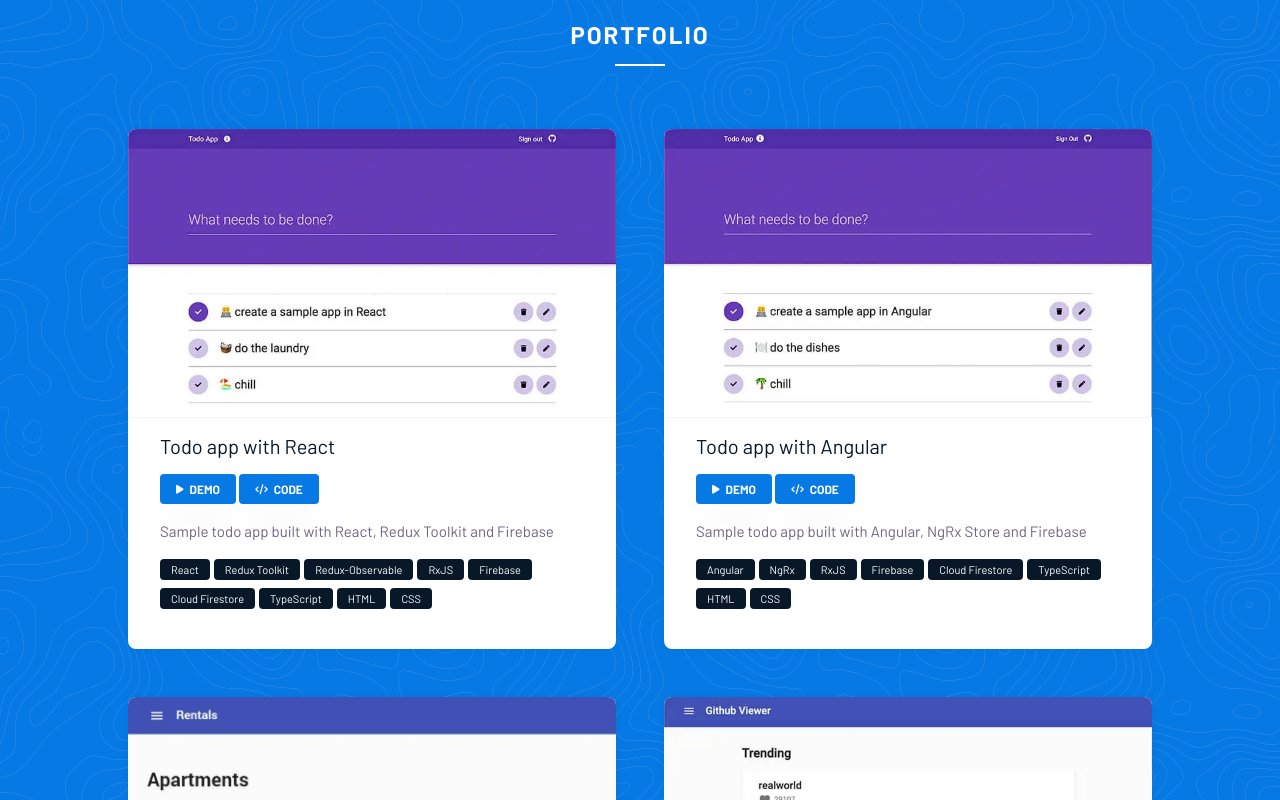
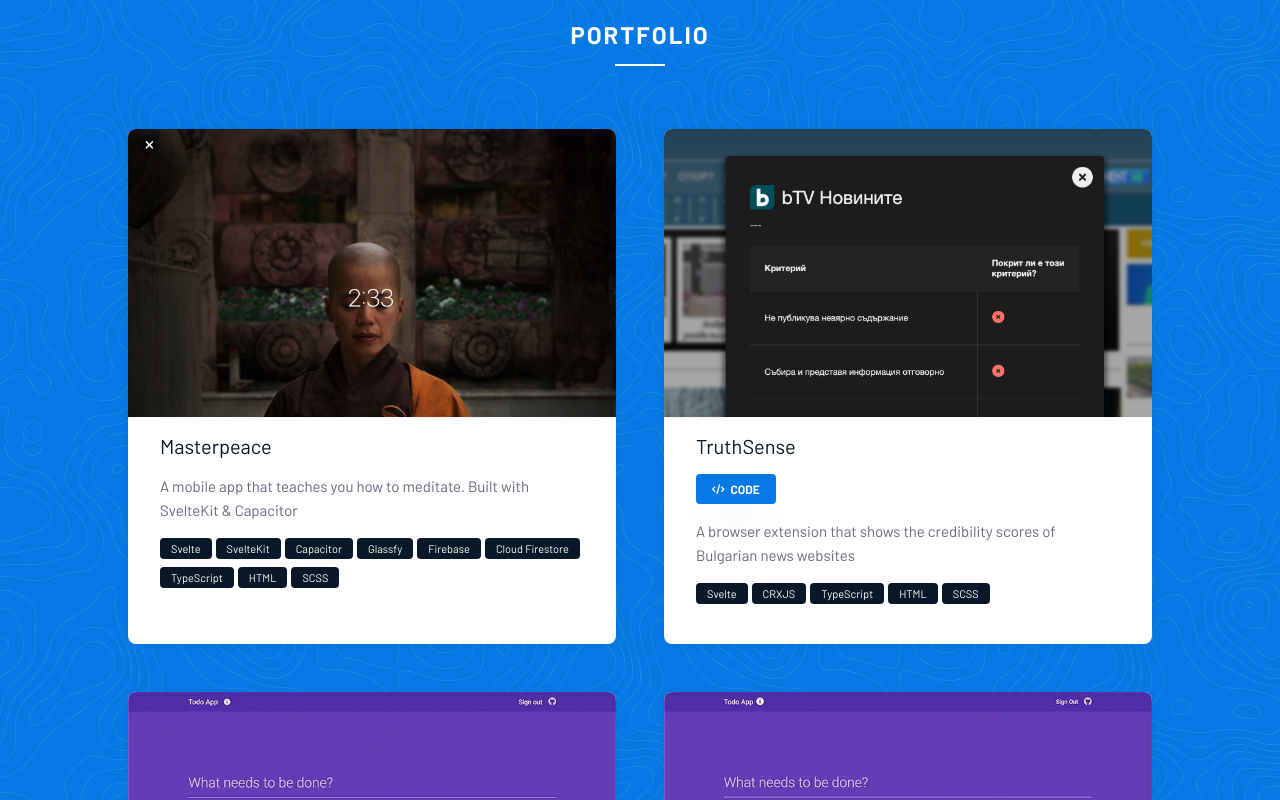
Before and after one commit to yuliankarapetkov/personal-website, a SvelteKit app: page / in a window 1280 px wide. Shown: the part 5320-6120 px from the top of the page. Built offline with nearby package versions, Linux system fonts and the light colour scheme.

Commit message:
fix: add more projects to Portfolio

```diff
--- a/src/components/Project.svelte
+++ b/src/components/Project.svelte
@@ -10,22 +10,31 @@
 	let isVisible = false;
 
 	const hasDemo = !!project.demoUrl;
+	const hasSource = !!project.sourceUrl;
 
-    const onBecomeVisible = () => isVisible = true;
-
+	const onBecomeVisible = () => (isVisible = true);
 </script>
 
 <div class="project" class:slide-up={isVisible} use:visible={{ onBecomeVisible }}>
 	<div class="thumb" style="background-image: url({project.imageUrl});">
-        <a href={project.demoUrl || project.sourceUrl} title={project.name} target="_blank" class="overlay">
+		<a
+			href={project.demoUrl || project.sourceUrl}
+			title={project.name}
+			target="_blank"
+			class="overlay"
+		>
 			{#if hasDemo}
 				<Icon icon="fas fa-play" height="1.25rem" />
 
 				Check demo
-            {:else}
+			{:else if hasSource}
 				<Icon icon="fas fa-code" height="1.25rem" />
 
 				See code
+            {:else}
+                <Icon icon="fa-solid fa-circle-question" height="1.25rem" />
+
+                Ask me about it!
 			{/if}
 		</a>
 	</div>
@@ -47,6 +56,7 @@
 			</Button>
 		{/if}
 
+		{#if hasSource}
 			<Button
 				href={project.sourceUrl}
 				target="_blank"
@@ -56,6 +66,7 @@
 			>
 				Code
 			</Button>
+		{/if}
 
 		<p>
 			{project.description}
@@ -121,7 +132,7 @@
 
 	.thumb:hover .overlay {
 		opacity: 0.7;
-        transition: all .3s ease 0s;
+		transition: all 0.3s ease 0s;
 	}
 
 	.content {
--- a/src/components/top-level/Portfolio.svelte
+++ b/src/components/top-level/Portfolio.svelte
@@ -5,6 +5,35 @@
     import Section from '../Section.svelte';
 
     const projects: ProjectType[] = [
+        {
+            name: 'Masterpeace',
+            description: 'A mobile app that teaches you how to meditate. Built with SvelteKit & Capacitor',
+            imageUrl: '/images/projects/masterpeace.webp',
+            technologies: [
+                'Svelte',
+                'SvelteKit',
+                'Capacitor',
+                'Glassfy',
+                'Firebase',
+                'Cloud Firestore',
+                'TypeScript',
+                'HTML',
+                'SCSS'
+            ]
+        },
+        {
+            name: 'TruthSense',
+            description: 'A browser extension that shows the credibility scores of Bulgarian news websites',
+            sourceUrl: 'https://github.com/yuliankarapetkov/truthsense',
+            imageUrl: '/images/projects/truthsense.webp',
+            technologies: [
+                'Svelte',
+                'CRXJS',
+                'TypeScript',
+                'HTML',
+                'SCSS'
+            ]
+        },
         {
             name: 'Todo app with React',
             description: 'Sample todo app built with React, Redux Toolkit and Firebase',
--- a/src/models/Project.ts
+++ b/src/models/Project.ts
@@ -2,7 +2,7 @@ export interface Project {
     name: string;
     description: string;
     demoUrl?: string;
-    sourceUrl: string;
+    sourceUrl?: string;
     imageUrl: string;
     technologies: string[];
 }
```
Also changed, not shown: static/images/projects/masterpeace.webp (added), static/images/projects/truthsense.webp (added). Lines whose indentation alone changed are shown as unchanged.
